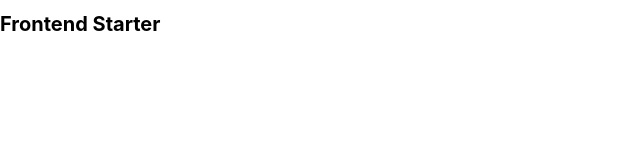
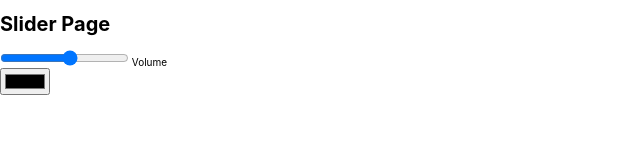
Before and after one commit to JoshPeterson1997/Slider, a website: page index.html in a window 1280 px wide. Shown: the whole page, without its empty margins (0-640 px from the left). Drawn offline with nearby package versions, Linux system fonts and the light colour scheme.

Commit message:
Add div class to HTML

```diff
--- a/index.html
+++ b/index.html
@@ -11,10 +11,16 @@
 
     <link rel="stylesheet" href="style.css" />
 
-    <title>Frontend Starter</title>
+    <title>Slider Page</title>
   </head>
   <body>
-    <h1>Frontend Starter</h1>
+    <h1>Slider Page</h1>
+    <div>
+      <input type="range" id="volume" name="volume" min="0" max="11" />
+      <label for="volume">Volume</label>
+    </div>
+    <input type="color" />
+    <p></p>
     <script src="./scripts.js" type="module"></script>
   </body>
 </html>
```
